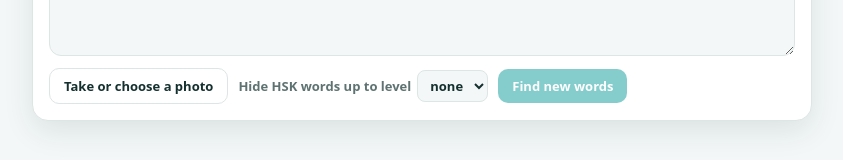
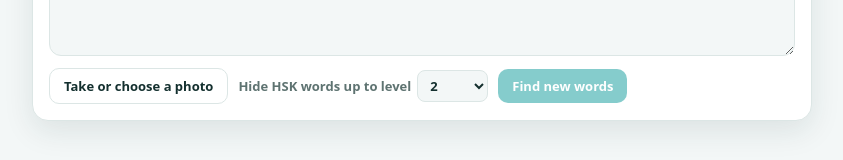
Before and after one commit to Valedicode/hanzisave, a Next.js app in the folder apps/web/: page /scan in a window 1280 px wide. Shown: the part 176-336 px from the top of the page, without its empty margins (218-1061 px from the left). Built offline with nearby package versions, Linux system fonts and the light colour scheme.

Commit message:
Hide HSK 1-2 words by default on the scan screen

```diff
--- a/apps/web/app/scan/page.tsx
+++ b/apps/web/app/scan/page.tsx
@@ -25,7 +25,8 @@ const LEVEL_COLOR: Record<number, string> = {
 
 export default function ScanPage() {
   const [text, setText] = useState("");
-  const [levelFloor, setLevelFloor] = useState(0);
+  // HSK 1-2 words are hidden by default; the deck's basics aren't all in Anki, and they are noise.
+  const [levelFloor, setLevelFloor] = useState(2);
   const [result, setResult] = useState<ScanResult | null>(null);
   const [selected, setSelected] = useState<Set<string>>(new Set());
   const [cards, setCards] = useState<NewCardRecord[]>([]);
@@ -43,7 +44,8 @@ export default function ScanPage() {
       .then((all) => {
         setCards(all);
         try {
-          setLevelFloor(Number(localStorage.getItem(FLOOR_KEY) ?? 0) || 0);
+          const stored = localStorage.getItem(FLOOR_KEY);
+          if (stored !== null) setLevelFloor(Number(stored) || 0);
         } catch {
           // not remembered
         }
```
